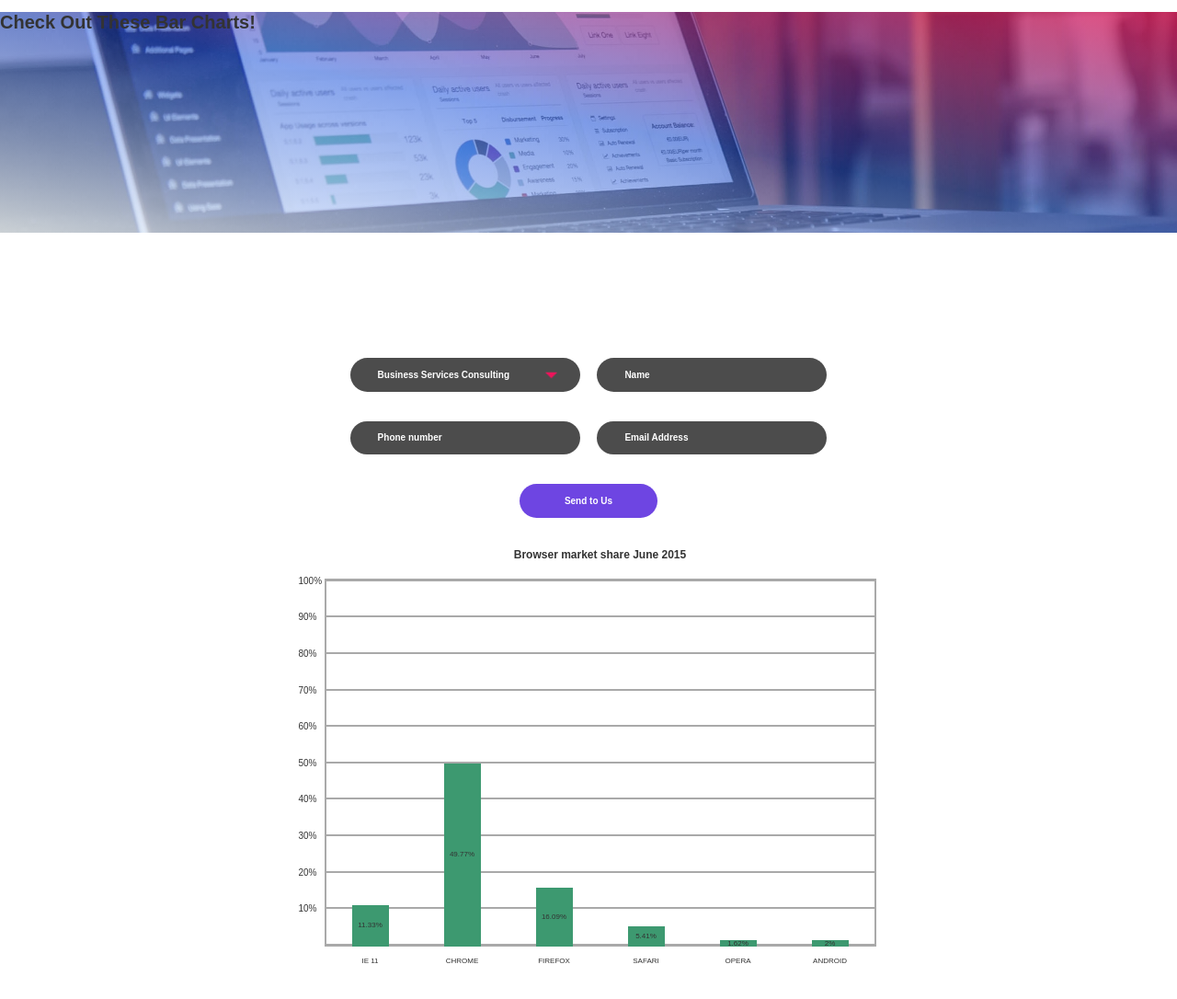
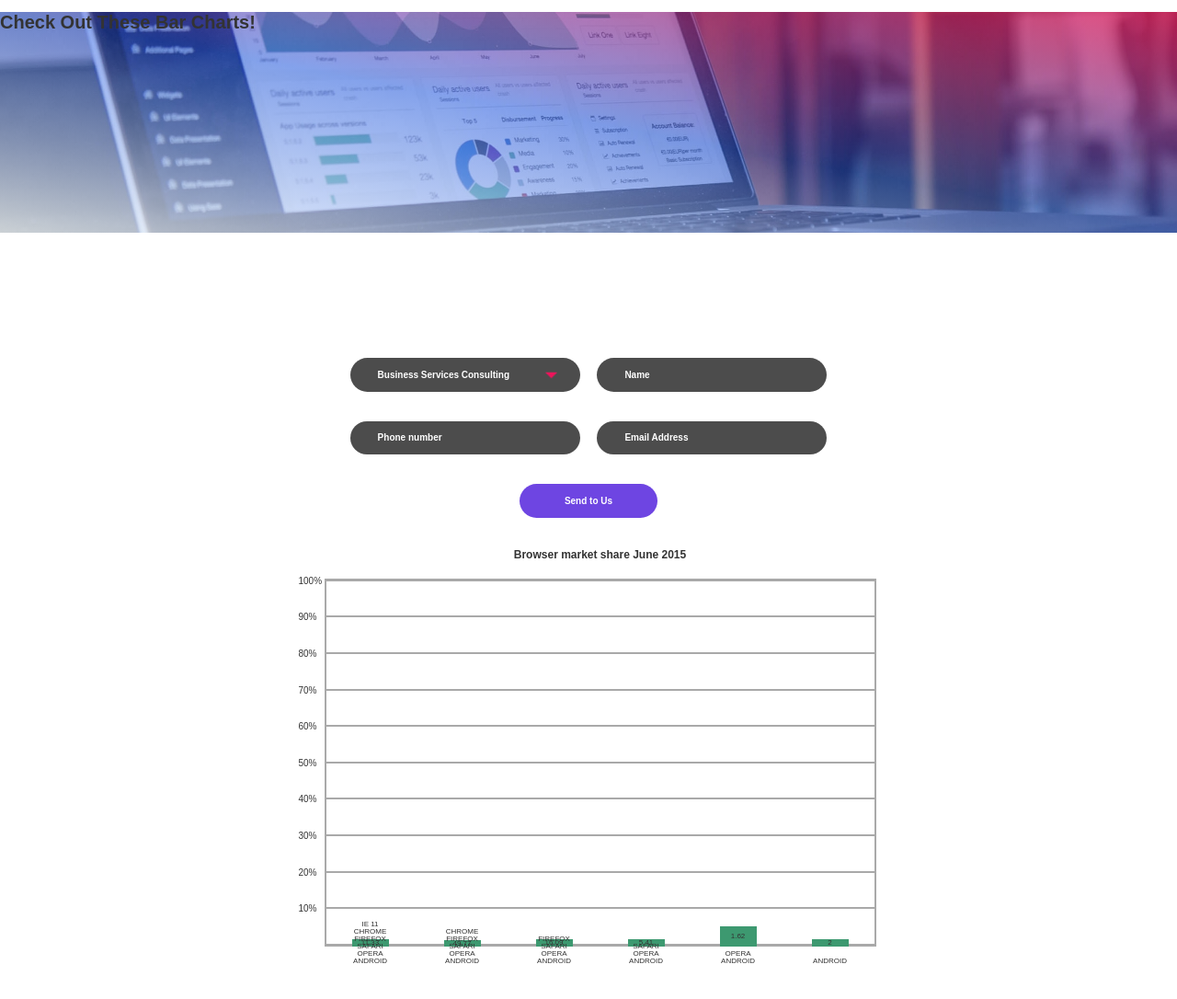
Before and after one commit to kendallrowe/barchartproject, a plain HTML site: page index.html in a window 1280 px wide. Shown: the whole page at 92% size. Drawn offline with nearby package versions, Linux system fonts and the light colour scheme.

Commit message:
Added and tested Jquery to create bars given an array of labels and values

```diff
--- a/index.html
+++ b/index.html
@@ -14,7 +14,7 @@
   <main id="maincontent" class="maincontent">
     <section class="inputsAndCharts">
       <div class="wrapper inputsOutputs">
-        <form action="" method="POST" name="loginForm" class="blackBGForm">
+        <form action="" method="POST" name="chartForm" id="chartForm">
           <div class="galleryRow flexItem clearfix">
             <select name="serviceType">
                 <option value="financialAnalysis">Financial Analysis</option>
@@ -36,11 +36,11 @@
             <input type="email" placeholder="Email Address" id="email" required>
             <label for="email" class="visuallyhidden">email address</label>
           </div>
-          <input type="submit" class="generalButton purpleButton" value="Send to Us">
-        </form>
+          <input type="submit" id="submitBtn" class="generalButton purpleButton" value="Send to Us">
+        </form> <!-- Bar Chart Specification Input Form  -->
       </div><!-- Wrapper -->
       <div class="wrapper">
-          <dl>
+          <dl class="createdBarChart">
             <div class="yAxisLabels">
               <span class="label Label1">
                 <p>100%</p>
@@ -76,7 +76,7 @@
             <dt>
               <h4>Browser market share June 2015</h4>
             </dt>
-            <dd class="barHolder">
+            <!-- <dd class="barHolder">
               <span class="percentage percentage-7">
                 <p>11.33%</p>
               </span>
@@ -123,12 +123,10 @@
               <div class="xAxisLabelContainer">
                 <p>Android</p>
               </div>
-            </dd>
+            </dd> -->
           </dl>
       </div>
     </section><!-- Main Section -->
-
-
   </main>
   <footer>
 
--- a/scripts/script.js
+++ b/scripts/script.js
@@ -11,8 +11,21 @@ $(document).ready(function(){
       barClassAndValues[numberOfBars-1][2] = data[i+1];
     }
     console.log(barClassAndValues);
+    addBars(barClassAndValues);
+  };
 
-  };
+  function addBars(barsArray) {
+    let barString;
+    barsArray.forEach(function(thisBar, index){
+      $( ".createdBarChart" ).append( "<dd class=\"barHolder\"></dd>" );
+      $( ".barHolder:last-of-type" ).append( "<span class=\"percentage " + thisBar[0] + "\"></span>" );
+      $( "." + thisBar[0] ).append("<p>" + thisBar[2] + "</p>")
+      barString = "";
+      $( ".barHolder:last-of-type" ).append( "<div class=\"xAxisLabelContainer\"</div>" );
+      $(".xAxisLabelContainer:last-of-type").append("<p>" + thisBar[1] + "</p>")
+    });
+
+  }
     // $("#submitBtn").click(function(){
       //   $("#chartForm").submit(function(){
 
```
